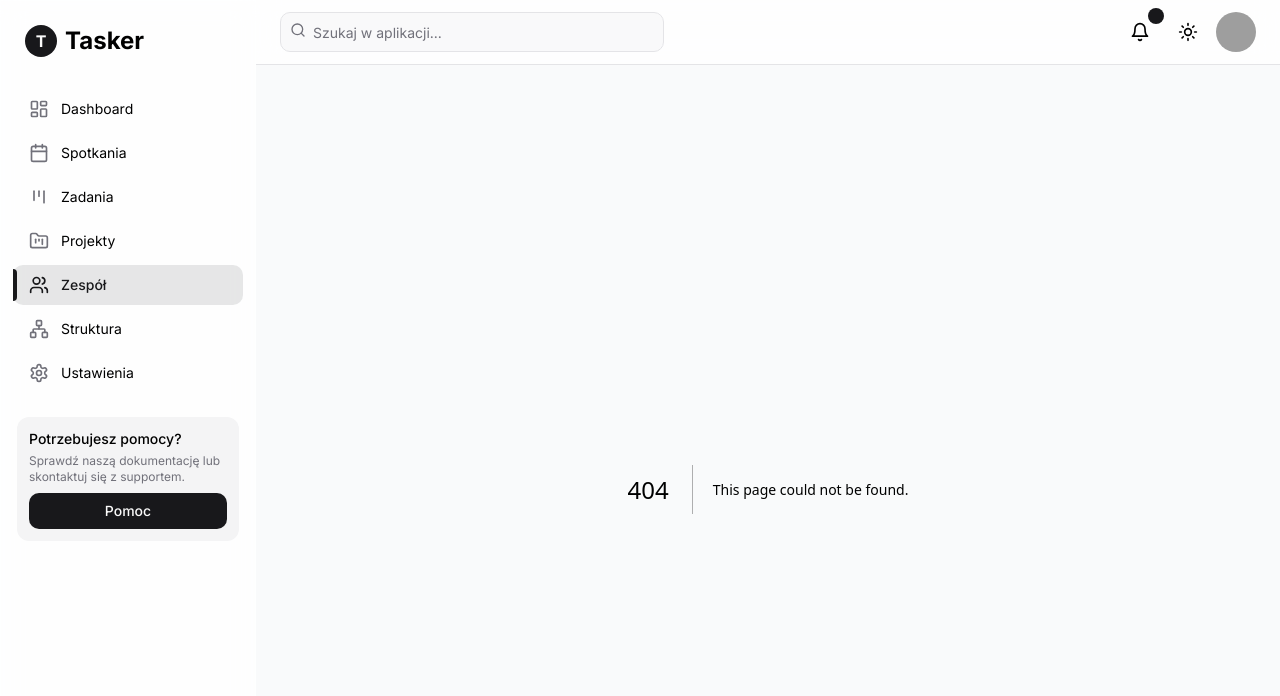
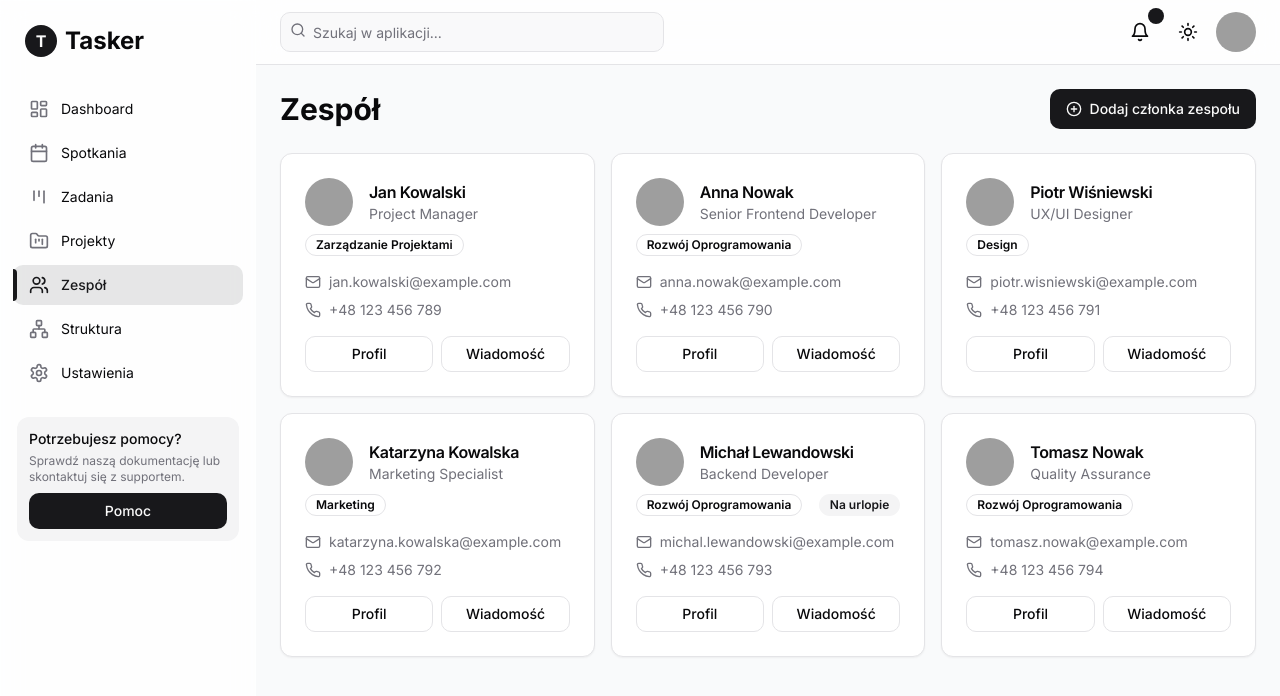
Before and after one commit to djmisieq/tasker, a Next.js app: page /team in a window 1280 px wide. Before the commit this address had no page. Shown: the top 696 px of the page. Built offline with nearby package versions, Linux system fonts and the light colour scheme; grey boxes are pictures that could not be loaded.

Commit message:
Add team page component

```diff
--- /dev/null
+++ b/app/team/page.tsx
@@ -0,0 +1,139 @@
+"use client"
+
+import { Card, CardContent, CardDescription, CardHeader, CardTitle } from "@/components/ui/card"
+import { Avatar, AvatarFallback, AvatarImage } from "@/components/ui/avatar"
+import { Badge } from "@/components/ui/badge"
+import { Button } from "@/components/ui/button"
+import { Mail, Phone, PlusCircle } from "lucide-react"
+
+// Przykładowe dane członków zespołu
+const teamMembers = [
+  {
+    id: "1",
+    name: "Jan Kowalski",
+    role: "Project Manager",
+    department: "Zarządzanie Projektami",
+    email: "jan.kowalski@example.com",
+    phone: "+48 123 456 789",
+    avatar: "/placeholder-user.jpg",
+    status: "active",
+  },
+  {
+    id: "2",
+    name: "Anna Nowak",
+    role: "Senior Frontend Developer",
+    department: "Rozwój Oprogramowania",
+    email: "anna.nowak@example.com",
+    phone: "+48 123 456 790",
+    avatar: "/placeholder-user.jpg",
+    status: "active",
+  },
+  {
+    id: "3",
+    name: "Piotr Wiśniewski",
+    role: "UX/UI Designer",
+    department: "Design",
+    email: "piotr.wisniewski@example.com",
+    phone: "+48 123 456 791",
+    avatar: "/placeholder-user.jpg",
+    status: "active",
+  },
+  {
+    id: "4",
+    name: "Katarzyna Kowalska",
+    role: "Marketing Specialist",
+    department: "Marketing",
+    email: "katarzyna.kowalska@example.com",
+    phone: "+48 123 456 792",
+    avatar: "/placeholder-user.jpg",
+    status: "active",
+  },
+  {
+    id: "5",
+    name: "Michał Lewandowski",
+    role: "Backend Developer",
+    department: "Rozwój Oprogramowania",
+    email: "michal.lewandowski@example.com",
+    phone: "+48 123 456 793",
+    avatar: "/placeholder-user.jpg",
+    status: "vacation",
+  },
+  {
+    id: "6",
+    name: "Tomasz Nowak",
+    role: "Quality Assurance",
+    department: "Rozwój Oprogramowania",
+    email: "tomasz.nowak@example.com",
+    phone: "+48 123 456 794",
+    avatar: "/placeholder-user.jpg",
+    status: "active",
+  },
+]
+
+export default function TeamPage() {
+  return (
+    <div className="space-y-6">
+      <div className="flex items-center justify-between">
+        <h1 className="text-3xl font-bold">Zespół</h1>
+        <Button>
+          <PlusCircle className="mr-2 h-4 w-4" />
+          Dodaj członka zespołu
+        </Button>
+      </div>
+
+      <div className="grid grid-cols-1 md:grid-cols-2 lg:grid-cols-3 gap-4">
+        {teamMembers.map((member) => (
+          <Card key={member.id} className="hover:shadow-md transition-shadow">
+            <CardHeader className="pb-2">
+              <div className="flex items-center space-x-4">
+                <Avatar className="h-12 w-12">
+                  <AvatarImage src={member.avatar} alt={member.name} />
+                  <AvatarFallback>
+                    {member.name
+                      .split(" ")
+                      .map((n) => n[0])
+                      .join("")}
+                  </AvatarFallback>
+                </Avatar>
+                <div>
+                  <CardTitle className="text-base">{member.name}</CardTitle>
+                  <CardDescription>{member.role}</CardDescription>
+                </div>
+              </div>
+            </CardHeader>
+            <CardContent>
+              <div className="space-y-4">
+                <div className="flex items-center justify-between">
+                  <Badge variant="outline">{member.department}</Badge>
+                  {member.status === "vacation" && (
+                    <Badge variant="secondary">Na urlopie</Badge>
+                  )}
+                </div>
+
+                <div className="text-sm space-y-2">
+                  <div className="flex items-center text-muted-foreground">
+                    <Mail className="mr-2 h-4 w-4" />
+                    <span>{member.email}</span>
+                  </div>
+                  <div className="flex items-center text-muted-foreground">
+                    <Phone className="mr-2 h-4 w-4" />
+                    <span>{member.phone}</span>
+                  </div>
+                </div>
+
+                <div className="flex space-x-2">
+                  <Button variant="outline" size="sm" className="flex-1">
+                    Profil
+                  </Button>
+                  <Button variant="outline" size="sm" className="flex-1">
+                    Wiadomość
+                  </Button>
+                </div>
+              </div>
+            </CardContent>
+          </Card>
+        ))}
+      </div>
+    </div>
+  )
+}
```
